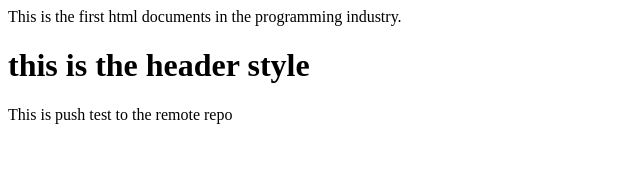
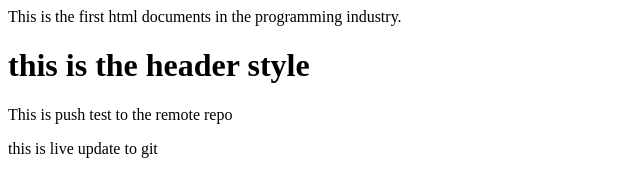
Before and after one commit to mulukena/coursera-test, a plain HTML site: page sublime.html in a window 1280 px wide. Shown: the whole page, without its empty margins (0-640 px from the left). Drawn offline with Linux system fonts and the light colour scheme.

Commit message:
Update sublime.html

```diff
--- a/sublime.html
+++ b/sublime.html
@@ -6,5 +6,6 @@
 This is the first html documents in the programming industry.
   <h1> this is the header style</h1>
     <p> This is push test to the remote repo</p>
+    <p> this is live update to git </p>
 </body>
 </html>
```
